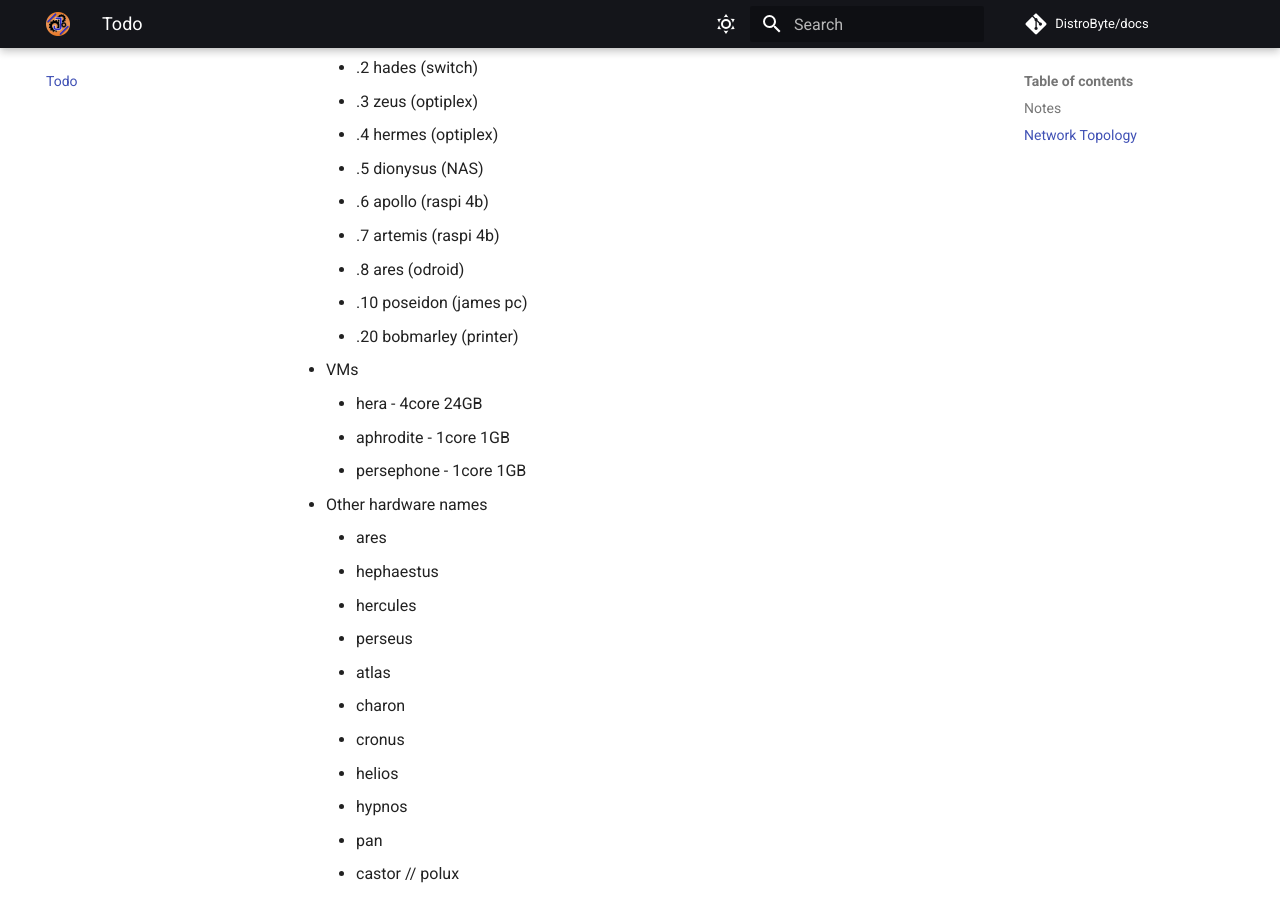
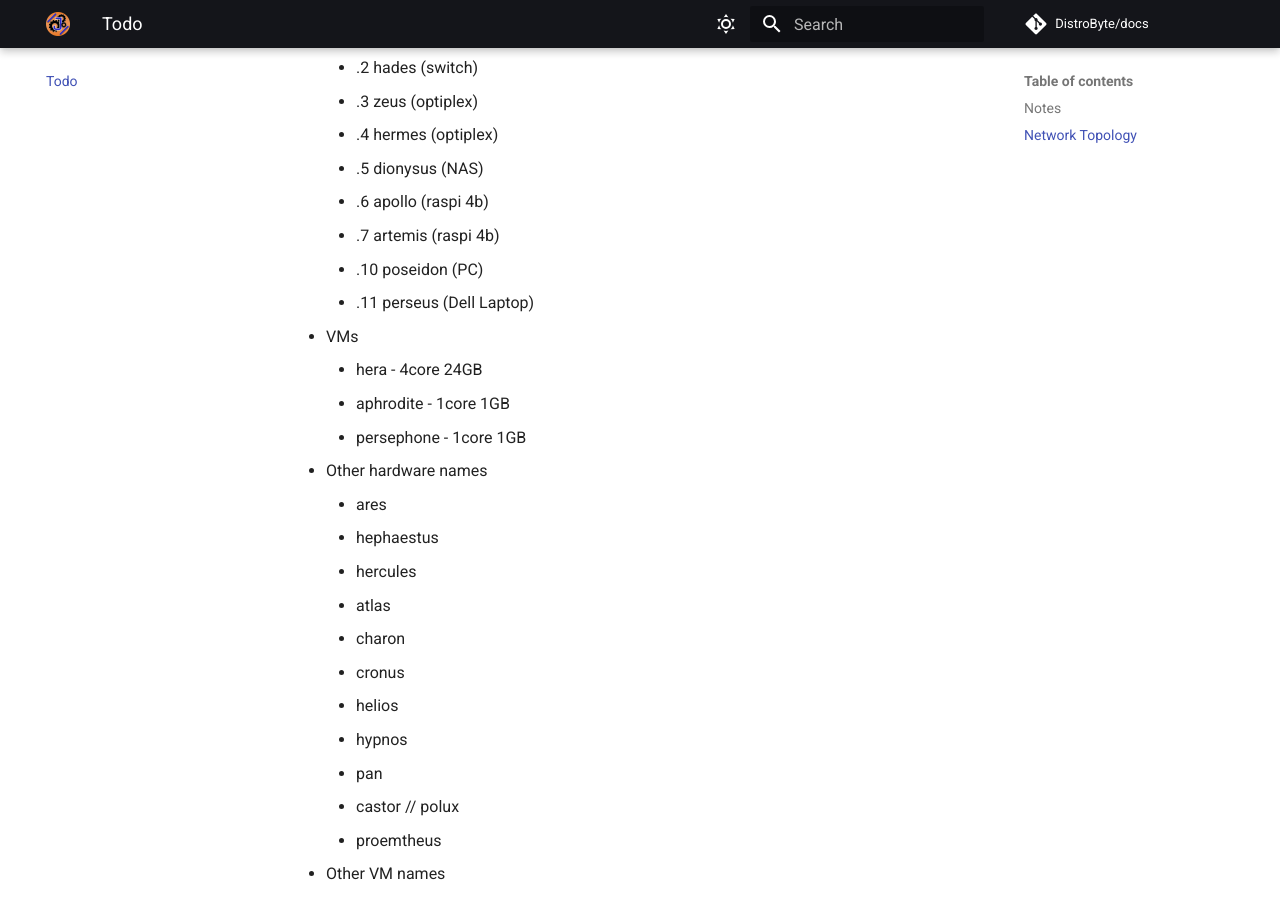
Before and after one commit to DistroByte/docs, an MkDocs documentation site: the page built from docs/todo.md, in a window 1280 px wide and 900 px high, scrolled down 1044 px. Built offline with MkDocs 1.6.1 and Material for MkDocs 9.7.7, drawn with Linux system fonts in a browser that asks for light colours; comment, search, counter and statistics services are not loaded.

Commit message:
updates hostnames

```diff
--- a/docs/todo.md
+++ b/docs/todo.md
@@ -33,9 +33,8 @@
     - .5 dionysus (NAS)
     - .6 apollo (raspi 4b)
     - .7 artemis (raspi 4b)
-    - .8 ares (odroid)
-    - .10 poseidon (james pc)
-    - .20 bobmarley (printer)
+    - .10 poseidon (PC)
+    - .11 perseus (Dell Laptop)
 
 - VMs
     - hera - 4core 24GB
```
Also changed, not shown: other parts of docs/todo.md (+0 -1 lines).
